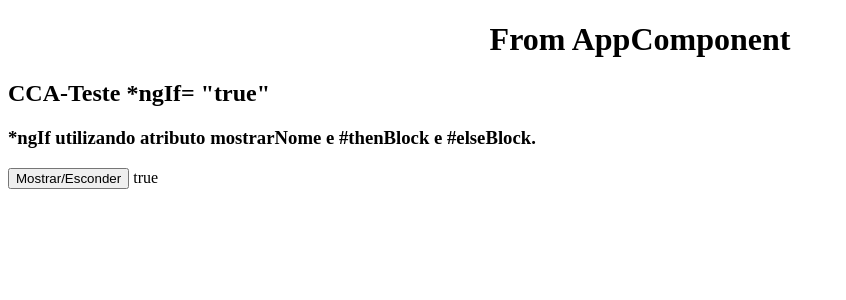
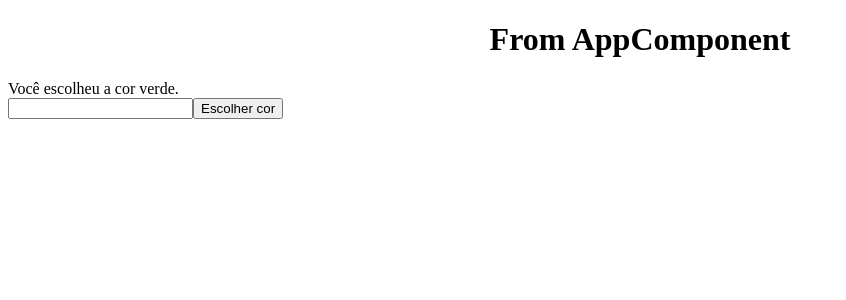
Before and after one commit to cmsjulio/angularCodevolution, an Angular app in the folder hello-world/: page / in a window 1280 px wide. Shown: the top 300 px of the page, without its empty margins (0-846 px from the left). Built offline with nearby package versions, Linux system fonts and the light colour scheme.

Commit message:
13 - ngSwitch directive

```diff
--- a/hello-world/src/app/app.component.html
+++ b/hello-world/src/app/app.component.html
@@ -24,7 +24,11 @@
 <!-- <div>
   <app-two-way-binding></app-two-way-binding>
 </div> -->
+<!--
+<div>
+  <app-ng-if-directive></app-ng-if-directive>
+</div> -->
 
 <div>
-  <app-ng-if-directive></app-ng-if-directive>
+  <app-ng-switch-directive></app-ng-switch-directive>
 </div>
--- a/hello-world/src/app/app.module.ts
+++ b/hello-world/src/app/app.module.ts
@@ -10,6 +10,7 @@ import { TemplateReferenceVariablesComponent } from './template-reference-variab
 import { TwoWayBindingComponent } from './two-way-binding/two-way-binding.component';
 import { FormsModule } from '@angular/forms';
 import { NgIfDirectiveComponent } from './ng-if-directive/ng-if-directive.component';
+import { NgSwitchDirectiveComponent } from './ng-switch-directive/ng-switch-directive.component';
 
 @NgModule({
   declarations: [
@@ -19,7 +20,8 @@ import { NgIfDirectiveComponent } from './ng-if-directive/ng-if-directive.compon
     Test3Component,
     TemplateReferenceVariablesComponent,
     TwoWayBindingComponent,
-    NgIfDirectiveComponent
+    NgIfDirectiveComponent,
+    NgSwitchDirectiveComponent
   ],
   imports: [
     BrowserModule,
--- /dev/null
+++ b/hello-world/src/app/ng-switch-directive/ng-switch-directive.component.html
@@ -0,0 +1 @@
+<p>ng-switch-directive works!</p>
--- /dev/null
+++ b/hello-world/src/app/ng-switch-directive/ng-switch-directive.component.ts
@@ -0,0 +1,35 @@
+import { Component, OnInit } from '@angular/core';
+
+@Component({
+  selector: 'app-ng-switch-directive',
+  template: `
+
+    <div [ngSwitch] = "color">
+      <div *ngSwitchCase="'red'"> Você escolheu a cor vermelha. </div>
+      <div *ngSwitchCase="'blue'"> Você escolheu a cor azul. </div>
+      <div *ngSwitchCase="'green'"> Você escolheu a cor verde. </div>
+      <div *ngSwitchDefault> Não existe cor {{color}} </div>
+    </div>
+
+    <div>
+      <input #myInput type="text">
+      <button (click)="logCor(myInput)">Escolher cor</button>
+    </div>
+
+  `,
+  styleUrls: ['./ng-switch-directive.component.scss']
+})
+export class NgSwitchDirectiveComponent implements OnInit {
+
+  public color = "green";
+
+  constructor() { }
+
+  ngOnInit(): void {
+  }
+
+  logCor(input: any){
+    this.color = input.value;
+  }
+
+}
```
Also changed, not shown: hello-world/src/app/ng-switch-directive/ng-switch-directive.component.scss (added), 1 other file (tests, documents, lock files or other folders).
